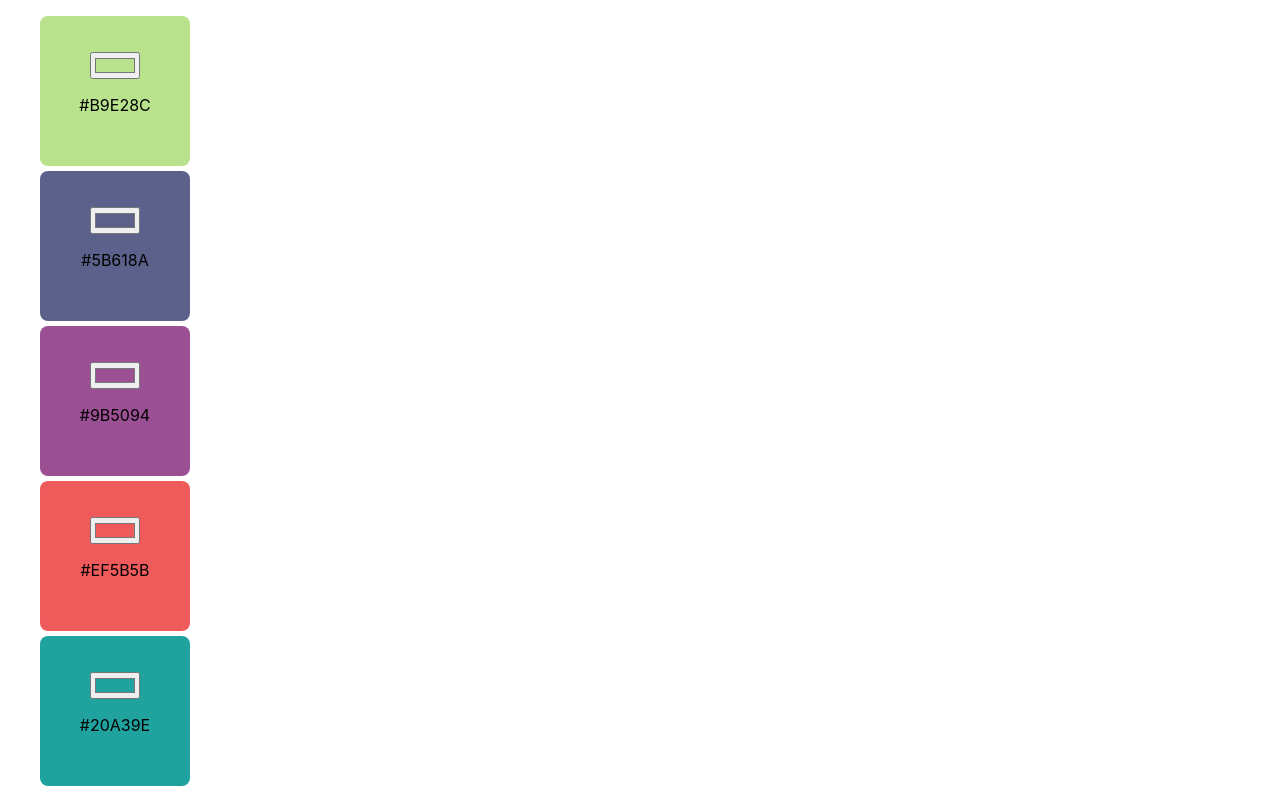
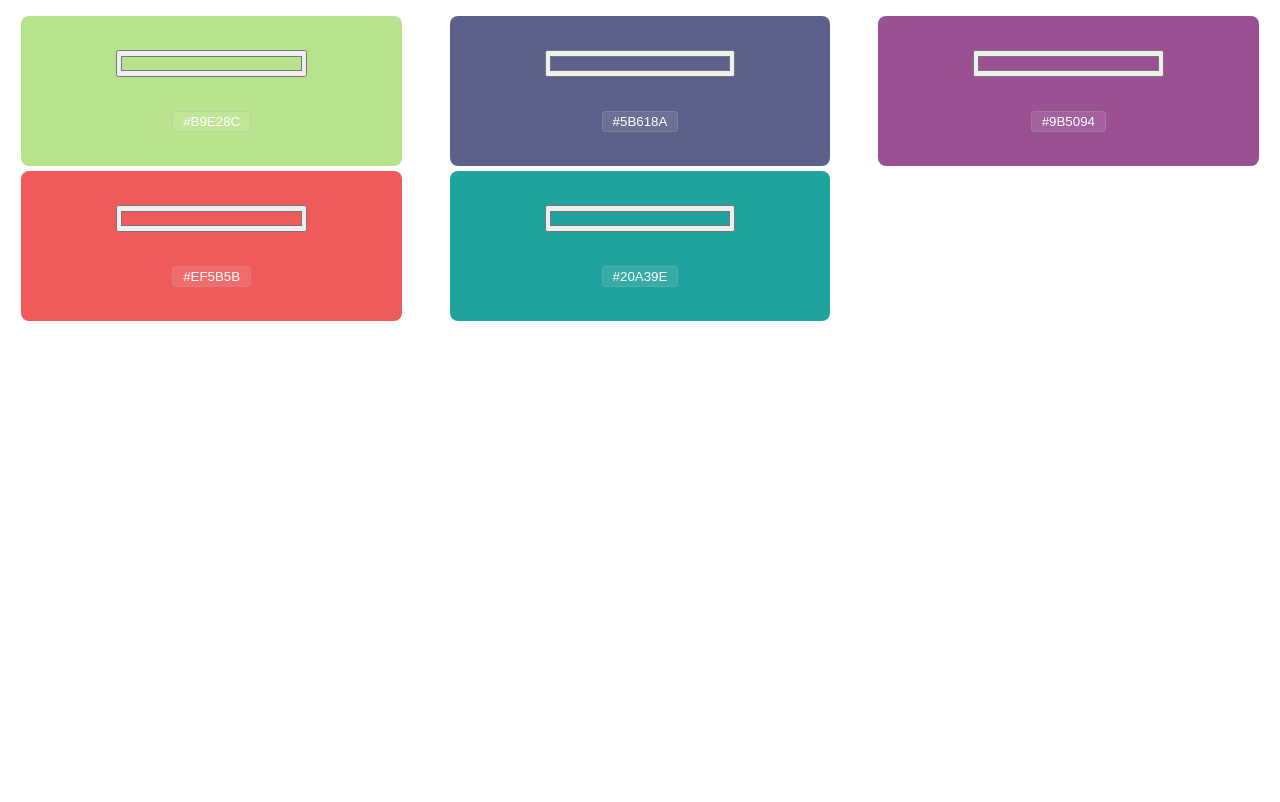
Before and after one commit to jecaps/Color-Saver-App, a React (Create React App) app: page / in a window 1280 px wide. Built offline with nearby package versions, Linux system fonts and the light colour scheme.

Commit message:
Add Card Form

```diff
--- a/src/components/colorCard/ColorCard.css
+++ b/src/components/colorCard/ColorCard.css
@@ -1,15 +1,42 @@
 .cards {
   list-style: none;
+  padding-left: 0;
   gap: 5px;
   display: grid;
+  grid-template-columns: 1fr 1fr 1fr;
+  justify-items: center;
 }
 
 .card {
   display: flex;
   flex-direction: column;
-  justify-content: center;
+  justify-content: space-evenly;
   align-items: center;
-  width: 150px;
+  width: 90%;
   height: 150px;
   border-radius: 8px;
 }
+
+.card__input {
+  width: 50%;
+}
+
+.card__text {
+  background-color: rgba(255, 255, 255, 0.1);
+  color: #fff;
+  padding: 2px 10px;
+  border: 1px solid rgba(169, 169, 169, 0.3);
+  border-radius: 4px;
+  transition: transform 0.1s ease-out;
+}
+
+.card__text:hover {
+  background-color: #fff;
+  color: rgb(95, 93, 93);
+}
+
+.card__text:active {
+  background-color: rgba(255, 255, 255, 0.3);
+  color: #fff;
+  transform: scale(0.95);
+}
--- a/src/components/colorCard/ColorCard.js
+++ b/src/components/colorCard/ColorCard.js
@@ -5,6 +5,7 @@ function ColorCard({ color }) {
 
   function changeColorHandler(e) {
     e.preventDefault();
+    navigator.clipboard.writeText(e.target.value);
     setNewColor(e.target.value);
   }
 
@@ -16,12 +17,12 @@ function ColorCard({ color }) {
         defaultValue={newColor}
         onChange={changeColorHandler}
       />
-      <p
+      <button
         className="card__text"
-        onClick={() => navigator.clipboard.writeText(newColor)}
+        // onClick={() => }
       >
         {newColor}
-      </p>
+      </button>
     </li>
   );
 }
```
